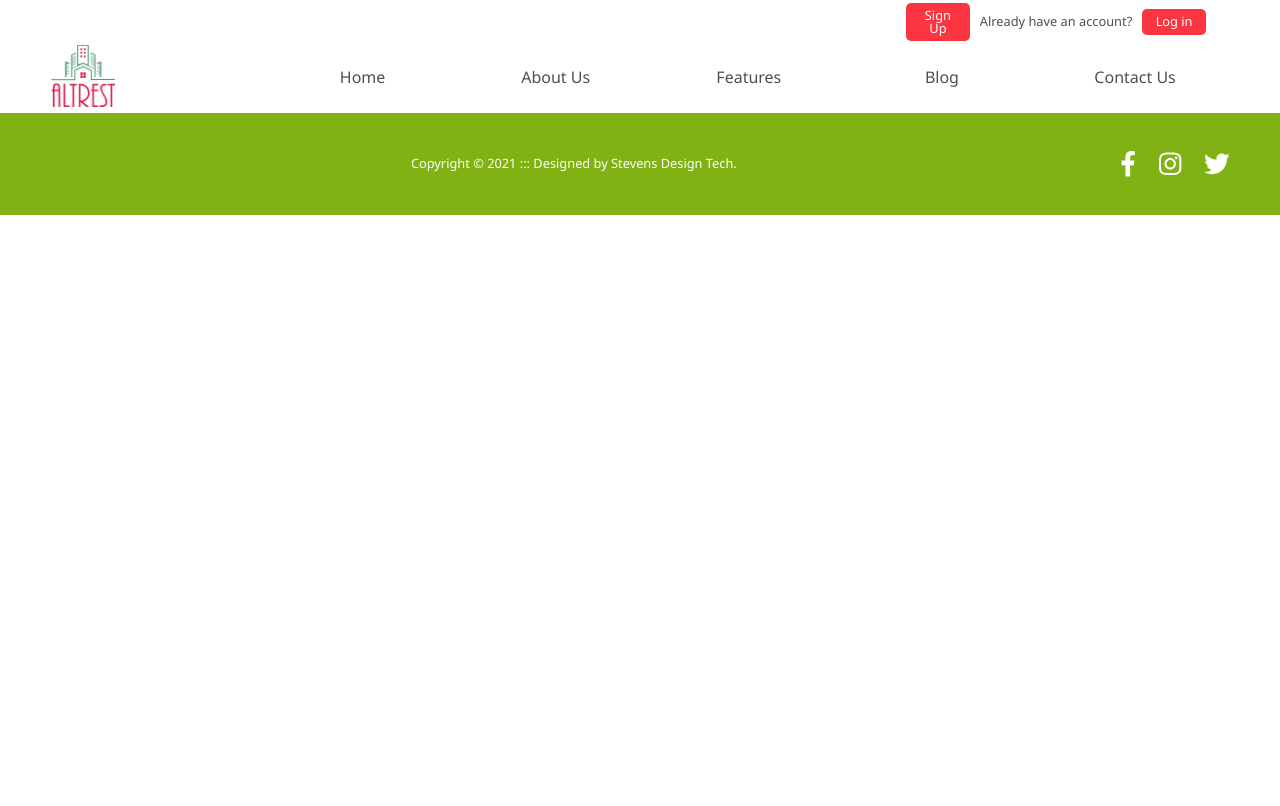
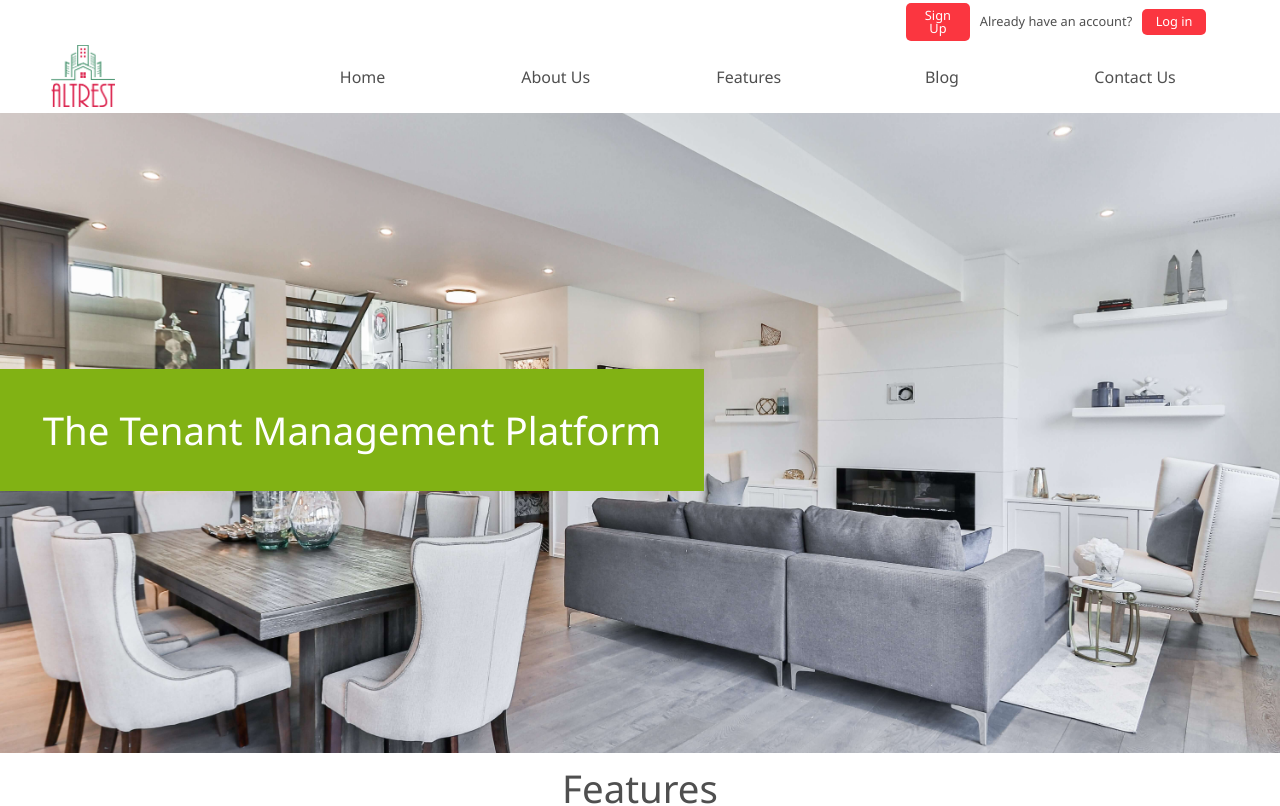
Before and after one commit to seyeonigbinde/Altrest-Real-Estate-Platform, a React (Create React App) app in the folder altrest-app/: page / in a window 1280 px wide. Shown: the top 806 px of the page. Built offline with nearby package versions, Linux system fonts and the light colour scheme.

Commit message:
Routing issues resolved

```diff
--- a/altrest-app/src/App.js
+++ b/altrest-app/src/App.js
@@ -33,7 +33,7 @@ function App() {
         <div>
         <div className="header">
         <div className="logo">
-           <Link exact to="/home"> <img src={altrest} alt="logo"/></Link>
+           <Link exact to="/"> <img src={altrest} alt="logo"/></Link>
         </div>
         <div className="links">
             <NavLink activeStyle={{ backgroundColor: "#81b214", borderRadius: "5px", color: "#fff"}} to="/home"> Home</NavLink>
@@ -47,7 +47,7 @@ function App() {
         </div>
       </div>
       <Switch>
-        <Route exact path="/home">
+        <Route exact path="/">
             <Banner/>
             <Services/>
             <HowItWorks/>
--- a/altrest-app/src/Components/AddBlog.js
+++ b/altrest-app/src/Components/AddBlog.js
@@ -58,7 +58,7 @@ const AddBlog = ()=> {
 
     const handleSubmit = (e) => {
 		e.preventDefault();
-    	axios.post(`http://localhost:5000/api/movies`, blog)
+    	axios.post(``, blog)
       .then(res=>{
        setBlog(res.data);
        console.log(res.data)
--- a/altrest-app/src/Components/Dashboard.js
+++ b/altrest-app/src/Components/Dashboard.js
@@ -12,7 +12,7 @@ const Dashboard = ()=> {
         axiosWithAuth().post('/logout')
         .then(res=> {
           localStorage.removeItem("token");
-          window.location.href = "/home";
+          window.location.href = "/";
         })
         .catch(err=> {
           console.log(err);
```
